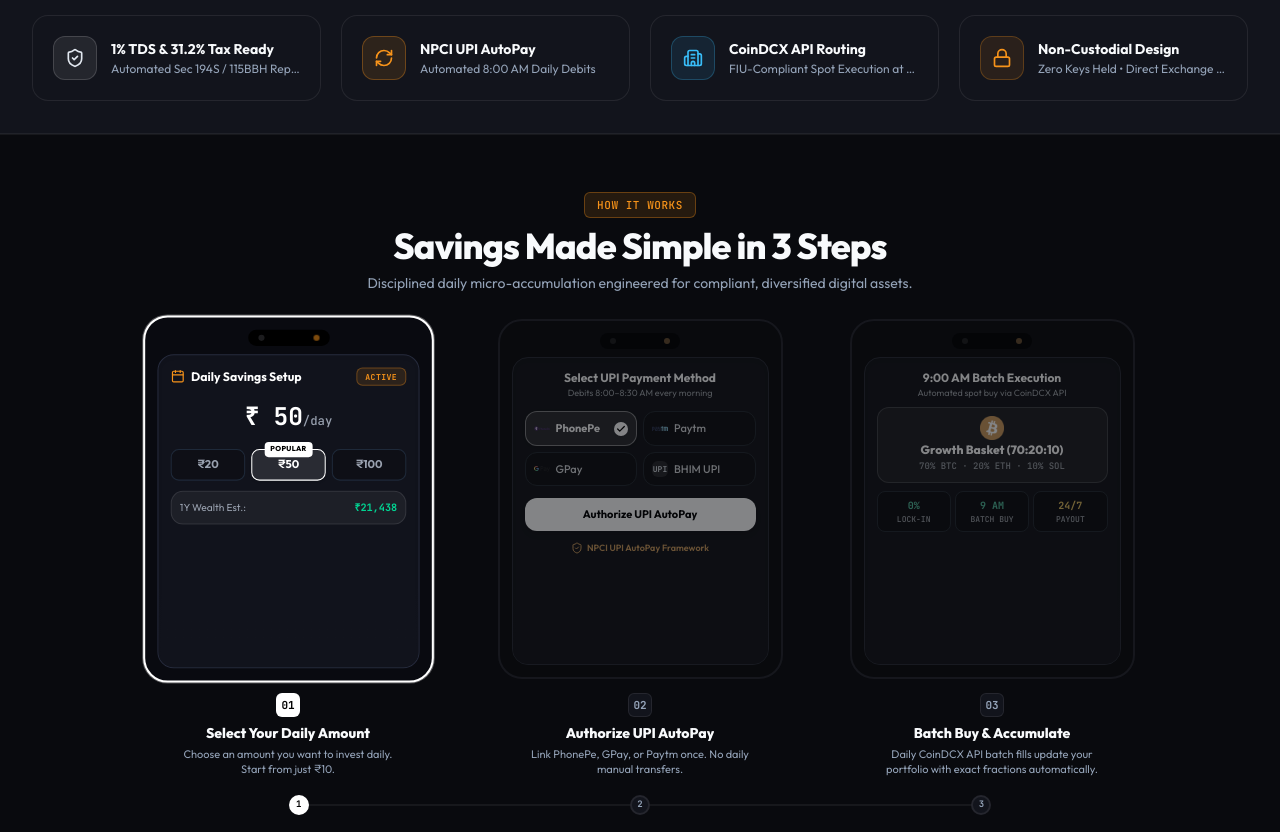
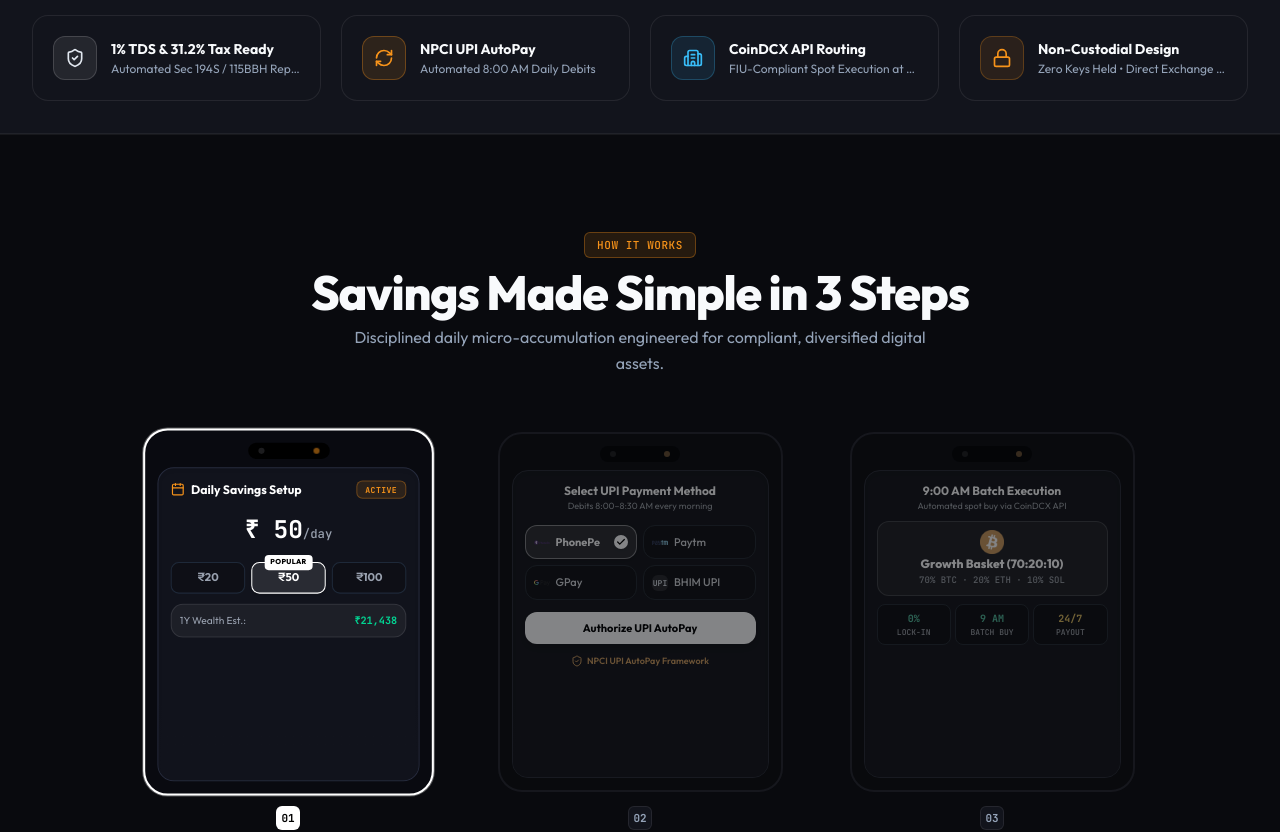
Before and after one commit to VeerKhanna-97/Satmix, a React (Vite) app: page / in a window 1280 px wide. Shown: the part 900-1732 px from the top of the page. Built offline with nearby package versions, Linux system fonts and the light colour scheme; no server answers.

Commit message:
Fix: eliminate sticky flex-centering overflow in StepsSection and add hover bridges to dropdowns

```diff
--- a/src/components/marketing/Header.tsx
+++ b/src/components/marketing/Header.tsx
@@ -95,7 +95,7 @@ export const Header: React.FC = () => {
 
             {activeDropdown === 'features' && (
               <div
-                className="absolute top-full -left-44 w-[780px] p-4 rounded-3xl shadow-[0_20px_60px_rgba(0,0,0,0.6)] border backdrop-blur-2xl animate-fade-in z-50"
+                className="absolute top-full -left-44 w-[780px] p-4 rounded-3xl shadow-[0_20px_60px_rgba(0,0,0,0.6)] border backdrop-blur-2xl animate-fade-in z-50 before:absolute before:-top-3 before:left-0 before:right-0 before:h-3"
                 style={{
                   backgroundColor: themeMode === 'dark' ? 'rgba(18, 20, 28, 0.96)' : 'rgba(255, 255, 255, 0.98)',
                   borderColor: colors.cardBorder,
@@ -237,7 +237,7 @@ export const Header: React.FC = () => {
 
             {activeDropdown === 'resources' && (
               <div
-                className="absolute top-full -left-12 w-[420px] p-3 rounded-2xl shadow-[0_20px_60px_rgba(0,0,0,0.6)] border backdrop-blur-2xl animate-fade-in z-50"
+                className="absolute top-full -left-12 w-[420px] p-3 rounded-2xl shadow-[0_20px_60px_rgba(0,0,0,0.6)] border backdrop-blur-2xl animate-fade-in z-50 before:absolute before:-top-3 before:left-0 before:right-0 before:h-3"
                 style={{
                   backgroundColor: themeMode === 'dark' ? 'rgba(18, 20, 28, 0.96)' : 'rgba(255, 255, 255, 0.98)',
                   borderColor: colors.cardBorder,
@@ -312,7 +312,7 @@ export const Header: React.FC = () => {
 
             {activeDropdown === 'about' && (
               <div
-                className="absolute top-full -left-12 w-[420px] p-3 rounded-2xl shadow-[0_20px_60px_rgba(0,0,0,0.6)] border backdrop-blur-2xl animate-fade-in z-50"
+                className="absolute top-full -left-12 w-[420px] p-3 rounded-2xl shadow-[0_20px_60px_rgba(0,0,0,0.6)] border backdrop-blur-2xl animate-fade-in z-50 before:absolute before:-top-3 before:left-0 before:right-0 before:h-3"
                 style={{
                   backgroundColor: themeMode === 'dark' ? 'rgba(18, 20, 28, 0.96)' : 'rgba(255, 255, 255, 0.98)',
                   borderColor: colors.cardBorder,
--- a/src/components/marketing/StepsSection.tsx
+++ b/src/components/marketing/StepsSection.tsx
@@ -5,56 +5,23 @@ import { FadeIn } from '../ui';
 
 export const StepsSection: React.FC = () => {
   const { colors } = useApp();
-  const sectionRef = useRef<HTMLDivElement>(null);
-
   const [activeStep, setActiveStep] = useState(0);
-  const [scrollProgress, setScrollProgress] = useState(0);
-
-  // Scroll event listener for sticky scroll progress (PRESERVED FUNCTIONALITY)
-  useEffect(() => {
-    const handleScroll = () => {
-      if (!sectionRef.current) return;
-      const rect = sectionRef.current.getBoundingClientRect();
-      const totalScrollable = rect.height - window.innerHeight;
-
-      if (totalScrollable <= 0) return;
-
-      let progress = -rect.top / totalScrollable;
-      progress = Math.max(0, Math.min(1, progress));
-
-      setScrollProgress(progress);
-
-      if (progress < 0.33) {
-        setActiveStep(0);
-      } else if (progress < 0.66) {
-        setActiveStep(1);
-      } else {
-        setActiveStep(2);
-      }
-    };
-
-    window.addEventListener('scroll', handleScroll, { passive: true });
-    handleScroll();
-
-    return () => window.removeEventListener('scroll', handleScroll);
-  }, []);
 
   const handleStepClick = (idx: number) => {
     setActiveStep(idx);
-    setScrollProgress(idx === 0 ? 0.15 : idx === 1 ? 0.5 : 0.9);
   };
+
+  const progressPercent = activeStep === 0 ? 0 : activeStep === 1 ? 50 : 100;
 
   return (
     <section
-      ref={sectionRef}
       id="steps-animation"
-      className="relative md:min-h-[140vh] border-t border-b"
+      className="py-16 md:py-24 border-t border-b relative overflow-hidden"
       style={{ backgroundColor: colors.bg, borderColor: colors.borderDim }}
     >
-      {/* Sticky Container */}
-      <div className="md:sticky md:top-16 md:h-[calc(100vh-64px)] flex flex-col justify-center py-6 md:py-6 px-4 sm:px-6 lg:px-8 max-w-7xl mx-auto z-10">
+      <div className="max-w-7xl mx-auto px-4 sm:px-6 lg:px-8 relative z-10">
         {/* ── 1. SECTION HEADER ───────────────────────────────── */}
-        <FadeIn delay={0.05} direction="up" className="text-center max-w-2xl mx-auto mb-5 md:mb-6 space-y-1.5">
+        <FadeIn delay={0.05} direction="up" className="text-center max-w-2xl mx-auto mb-10 md:mb-14 space-y-2">
           <div
             className="inline-flex items-center gap-2 px-3 py-1 rounded-md border text-[11px] font-mono font-medium tracking-wider uppercase"
             style={{
@@ -65,10 +32,10 @@ export const StepsSection: React.FC = () => {
           >
             <span>HOW IT WORKS</span>
           </div>
-          <h2 className="text-2xl sm:text-3xl md:text-4xl font-extrabold tracking-tight pt-0.5" style={{ color: colors.textPrimary }}>
+          <h2 className="text-3xl sm:text-4xl md:text-5xl font-extrabold tracking-tight pt-0.5" style={{ color: colors.textPrimary }}>
             Savings Made Simple in 3 Steps
           </h2>
-          <p className="text-xs sm:text-sm max-w-xl mx-auto leading-relaxed" style={{ color: colors.textSecondary }}>
+          <p className="text-sm sm:text-base max-w-xl mx-auto leading-relaxed" style={{ color: colors.textSecondary }}>
             Disciplined daily micro-accumulation engineered for compliant, diversified digital assets.
           </p>
         </FadeIn>
@@ -345,7 +312,7 @@ export const StepsSection: React.FC = () => {
           <div className="absolute top-1/2 -translate-y-1/2 left-[16.666%] right-[16.666%] h-0.5 rounded-full overflow-hidden z-0 pointer-events-none" style={{ backgroundColor: colors.borderDim }}>
             <div
               className="h-full transition-all duration-300"
-              style={{ backgroundColor: colors.accent, width: `${Math.max(0, Math.min(100, scrollProgress * 100))}%` }}
+              style={{ backgroundColor: colors.accent, width: `${progressPercent}%` }}
             />
           </div>
 
--- a/src/components/tester/DeviceFrame.tsx
+++ b/src/components/tester/DeviceFrame.tsx
@@ -13,7 +13,7 @@ export const DeviceFrame: React.FC<{ children: React.ReactNode }> = ({ children
     <div className="min-h-screen py-10 px-4 flex flex-col items-center justify-center transition-colors" style={{ backgroundColor: colors.bg }}>
       {/* Device Frame Top Controls */}
       <div className="mb-4 flex items-center gap-3 px-4 py-2 rounded-2xl shadow-xl border" style={{ backgroundColor: colors.surface, borderColor: colors.borderDim }}>
-        <span className="text-xs font-bold" style={{ color: colors.textPrimary }}>Previewing: iPhone 16 Pro Mockup (393 × 852)</span>
+        <span className="text-xs font-bold" style={{ color: colors.textPrimary }}>Mobile Viewport Preview</span>
         <button
           onClick={() => setDeviceFrame('full')}
           className="text-xs font-bold hover:underline flex items-center gap-1 pl-2 border-l"
```
